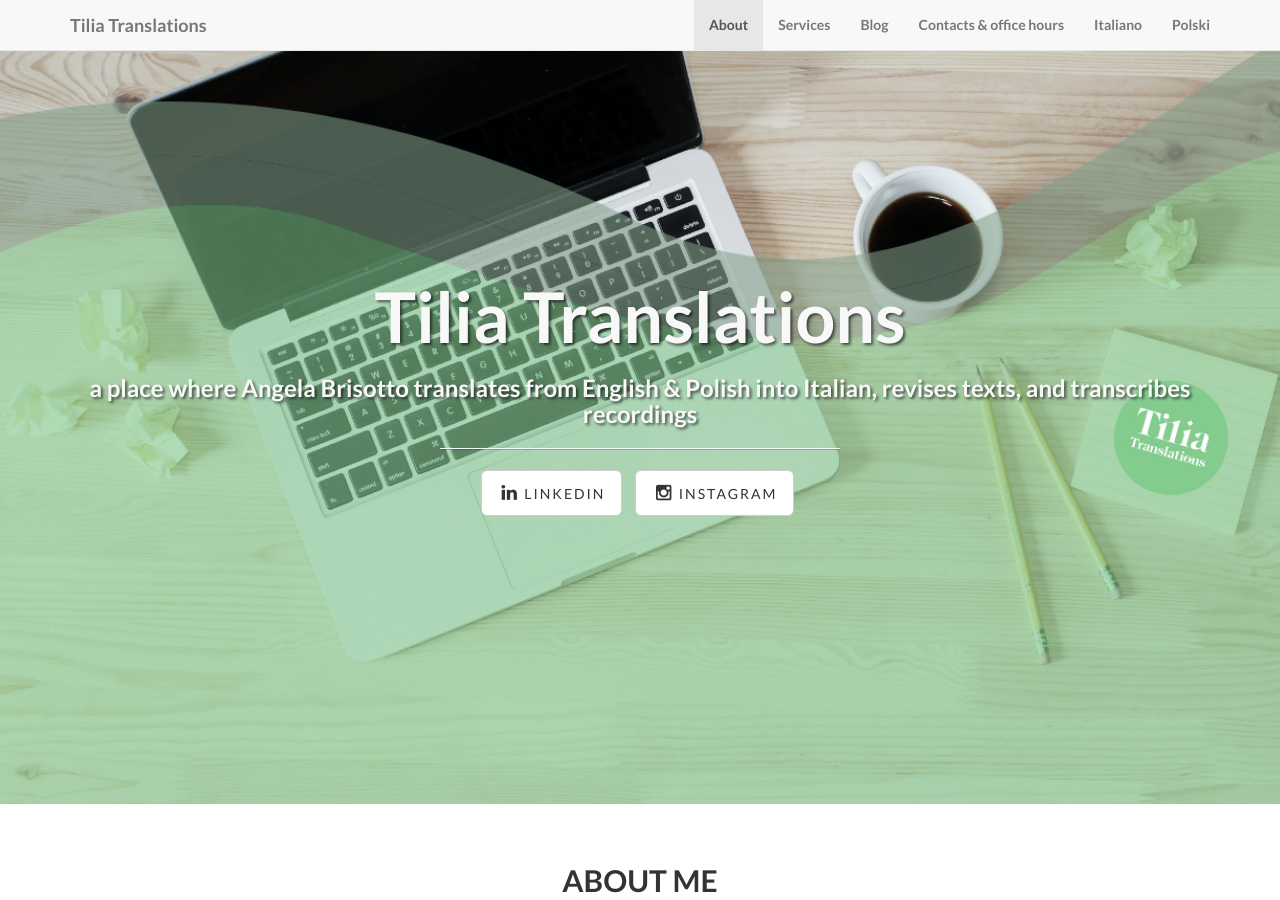
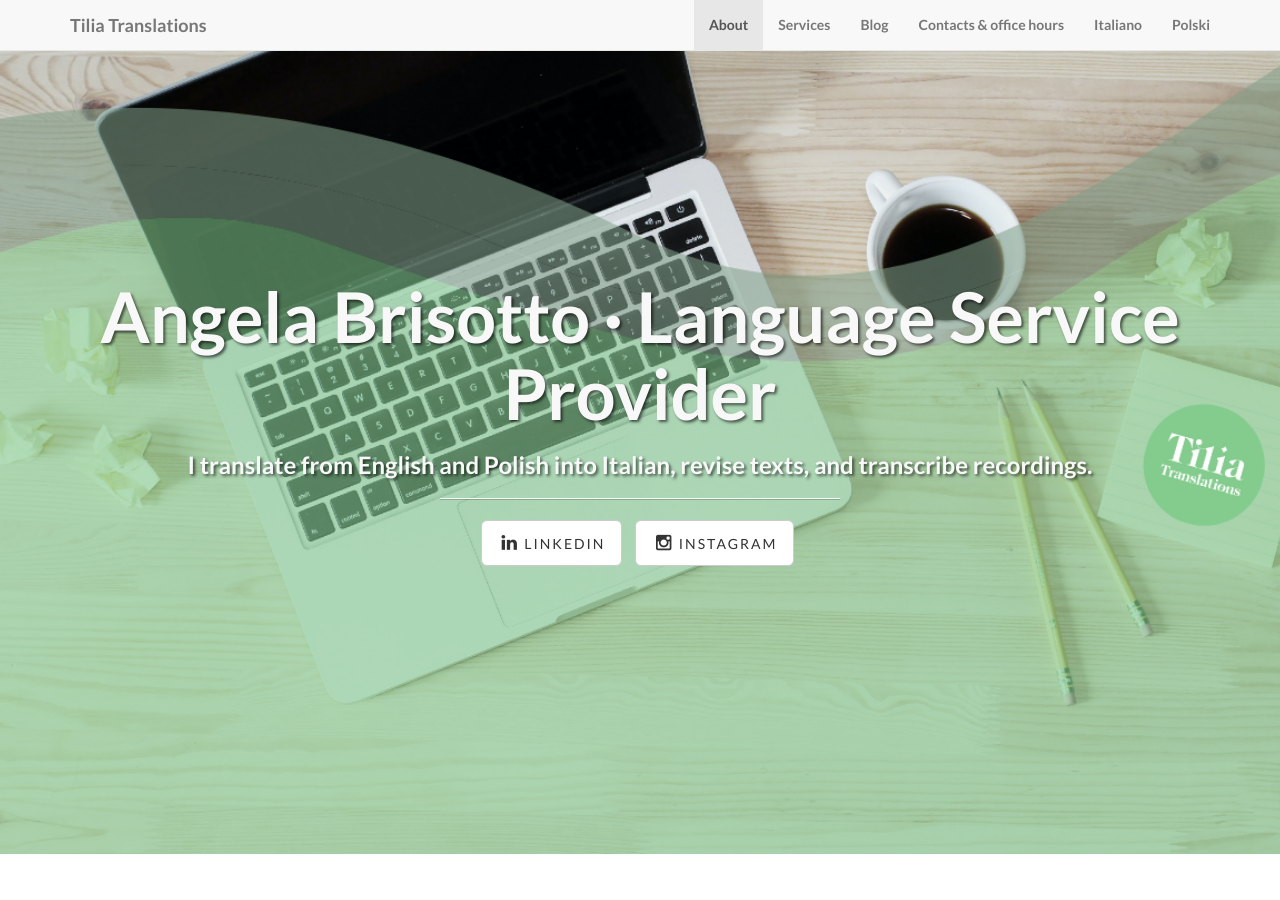
Before and after one commit to angelatiliatranslations/englishversion, a Jekyll site: the page built from index.html, in a window 1280 px wide and 900 px high. Built offline with Jekyll 4.4.1, drawn with Linux system fonts in a browser that asks for light colours; nearby versions of some CDN libraries; library files that are not in the unit come from our copies.

Commit message:
Update index.html

```diff
--- a/index.html
+++ b/index.html
@@ -1,5 +1,5 @@
 ---
 layout: default
-title: Tilia Translations
-subTitle: a place where Angela Brisotto translates from English & Polish into Italian, revises texts, and transcribes recordings
+title: Angela Brisotto · Language Service Provider
+subTitle: I translate from English and Polish into Italian, revise texts, and transcribe recordings.
 ---
```
